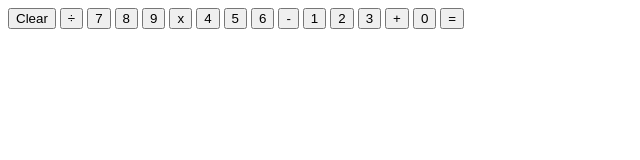
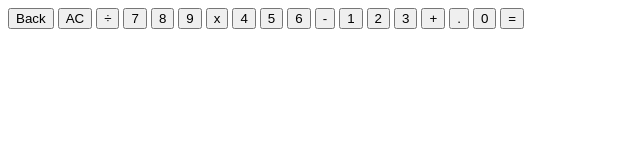
Before and after one commit to EyalA6104/calculator, a plain HTML site: page index.html in a window 1280 px wide. Shown: the whole page, without its empty margins (0-640 px from the left). Drawn offline with Linux system fonts and the light colour scheme.

Commit message:
changed the order of the html
added eventlisteners to the first number and operators

```diff
--- a/index.html
+++ b/index.html
@@ -10,22 +10,24 @@
 <body>
     <div id="display"></div>
     <div class="buttons">
-        <button>Clear</button>
-        <button>÷</button>
-        <button>7</button>
-        <button>8</button>
-        <button>9</button>
-        <button>x</button>
-        <button>4</button>
-        <button>5</button>
-        <button>6</button>
-        <button>-</button>
-        <button>1</button>
-        <button>2</button>
-        <button>3</button>
-        <button>+</button>
-        <button>0</button>
-        <button>=</button>
+        <button class="general-button">Back</button>
+        <button class="general-button">AC</button>
+        <button class="operator">÷</button>
+        <button class="digit">7</button>
+        <button class="digit">8</button>
+        <button class="digit">9</button>
+        <button class="operator">x</button>
+        <button class="digit">4</button>
+        <button class="digit">5</button>
+        <button class="digit">6</button>
+        <button class="operator">-</button>
+        <button class="digit">1</button>
+        <button class="digit">2</button>
+        <button class="digit">3</button>
+        <button class="operator">+</button>
+        <button class="general-button">.</button>
+        <button class="digit">0</button>
+        <button class="equal">=</button>
     </div>
 </body>
 </html>
--- a/javascript.js
+++ b/javascript.js
@@ -18,9 +18,9 @@ function divide(a, b) {
 };
 console.log(divide(8, 4));
 
-let firstNum = 1
-let operator = "+"
-let secondNum = 2
+let firstNum = null
+let operator = null
+let secondNum = null
 
 function operate (operator, a, b) {
     if (operator === "+") {
@@ -35,4 +35,27 @@ function operate (operator, a, b) {
         return "Error";
     }
 };
-console.log(operate("*", 6, 2))
+console.log(operate("*", 6, 2));
+
+let displayValue = "";
+const digitButtons = document.querySelectorAll(".digit");
+const display = document.querySelector("#display");
+const operatorButtons = document.querySelectorAll(".operator");
+
+
+digitButtons.forEach((digitButton) => {
+  digitButton.addEventListener("click", () => {
+    displayValue += digitButton.textContent;
+    display.textContent = displayValue;
+  });
+});
+
+operatorButtons.forEach((button) => {
+  button.addEventListener("click", () => {
+    if (displayValue === "") return;
+
+    firstNum = Number(displayValue);
+    operator = button.textContent;
+    displayValue = "";
+  });
+});
```
